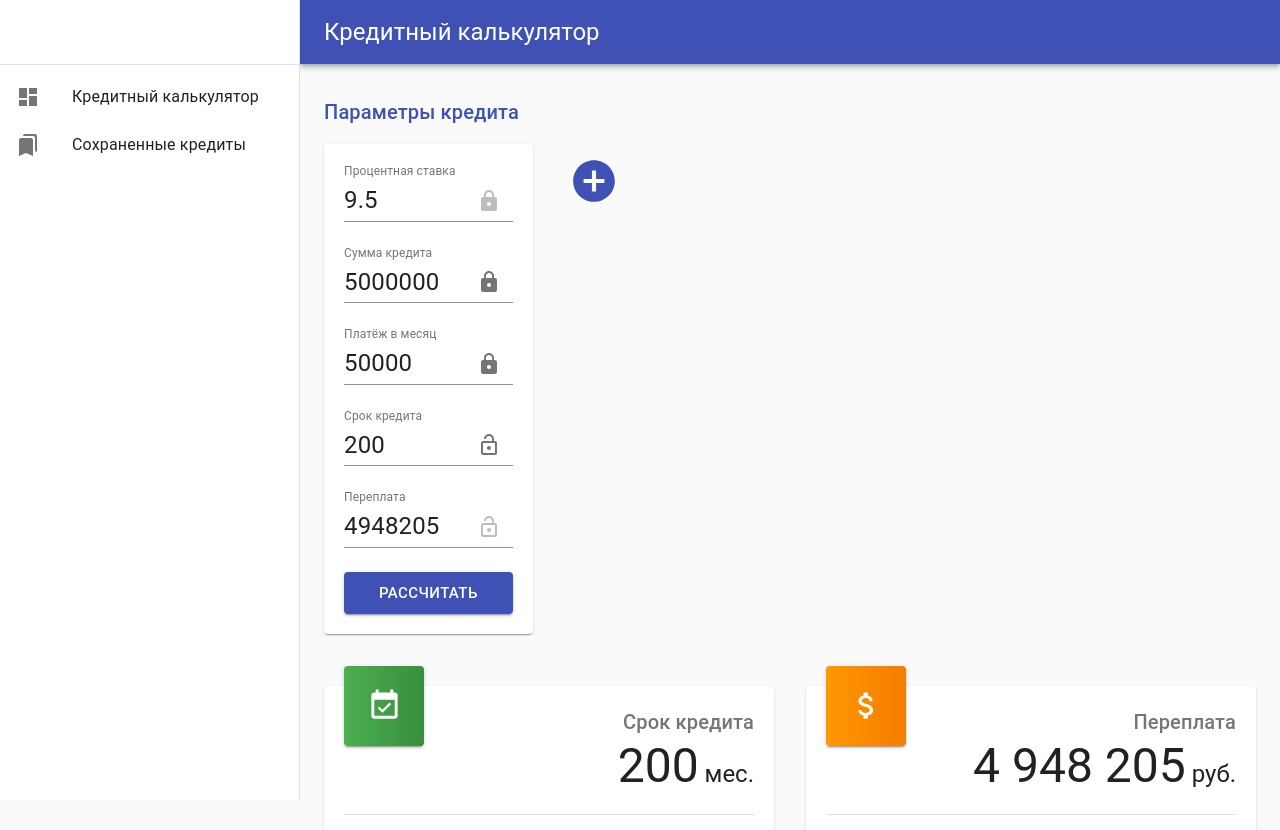
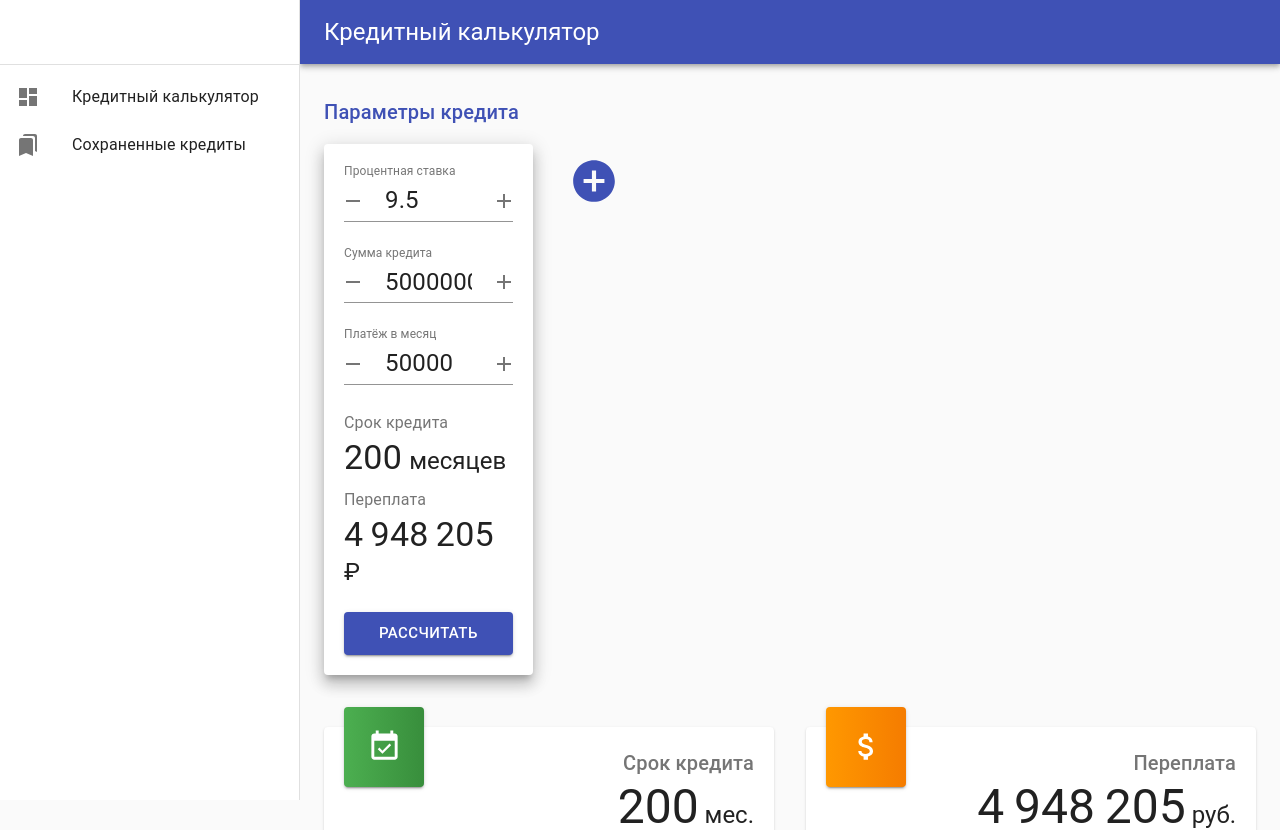
Before and after one commit to leonidfeskov/calculator, a React app: page / in a window 1280 px wide. Shown: the top 830 px of the page. Built offline with nearby package versions, Linux system fonts and the light colour scheme.

Commit message:
multiple-params-star Compare several credits, but calculate only one

```diff
--- a/src/components/CreditForm/index.js
+++ b/src/components/CreditForm/index.js
@@ -2,21 +2,26 @@ import React from 'react';
 import { useSelector, useDispatch } from 'react-redux';
 import PropTypes from 'prop-types';
 
+import MuiBox from '@material-ui/core/Box';
 import MuiGrid from '@material-ui/core/Grid';
+import MuiButton from '@material-ui/core/Button';
+import MuiTypography from '@material-ui/core/Typography';
 
 import Box from 'src/components/common/Box';
-import LockedInput from 'src/components/common/Input/LockedInput';
-import { saveCredit, lockField } from 'src/reducers/credits';
-import MuiButton from '@material-ui/core/Button';
+import NumberInput from 'src/components/common/Input/NumberInput';
+import { saveCredit, setActive } from 'src/reducers/credits';
+import { setPaymentSchedule } from 'src/reducers/paymentSchedule';
+import { numConversion, priceFormat } from 'src/utils/common';
 
 export default function CreditForm({ name }) {
-    const { creditByName, scheduleByName } = useSelector(({ credits }) => credits);
+    const { creditByName, scheduleByName, active } = useSelector(({ credits }) => credits);
     const creditParams = creditByName[name];
     const creditSchedule = scheduleByName[name];
+    const isActive = active === creditParams.name;
     const dispatch = useDispatch();
 
     const onChange = (field, value) => {
-        if (creditParams.hasOwnProperty(field)) {
+        if (creditParams.hasOwnProperty(field) && !isNaN(value)) {
             dispatch(
                 saveCredit({
                     ...creditParams,
@@ -31,74 +36,90 @@ export default function CreditForm({ name }) {
         }
     };
 
-    const onChangeLocked = (field, value) => {
-        if (creditParams.locked.hasOwnProperty(field)) {
-            dispatch(lockField({ name, field, value }));
-        }
+    const onSubmit = (event) => {
+        event.preventDefault();
+        dispatch(setActive({ name: creditParams.name }));
+        dispatch(setPaymentSchedule(scheduleByName[creditParams.name]));
     };
 
     return (
-        <Box>
+        <Box elevation={isActive ? 10 : 2}>
+            <form onSubmit={onSubmit} noValidate autoComplete="off">
                 <MuiGrid container spacing={3} direction="column">
                     <MuiGrid item xs={12}>
-                    <LockedInput
+                        <NumberInput
                             value={creditParams.creditPercent}
-                        locked={creditParams.locked.creditPercent}
-                        onChange={({ target: { value } }) => onChange('creditPercent', parseFloat(value))}
+                            onChange={(value) => onChange('creditPercent', value)}
                             label="Процентная ставка"
                             units="%"
-                        lockDisabled
+                            step={0.5}
+                            shiftStep={0.1}
+                            minValue={0}
+                            maxValue={100}
+                            valueProcessor={(value) => Math.round(value * 10) / 10}
                         />
                     </MuiGrid>
                     <MuiGrid item xs={12}>
-                    <LockedInput
+                        <NumberInput
                             value={creditParams.creditSum}
-                        locked={creditParams.locked.creditSum}
-                        onChange={({ target: { value } }) => onChange('creditSum', parseFloat(value))}
-                        onChangeLocked={(locked) => onChangeLocked('creditSum', locked)}
+                            onChange={(value) => onChange('creditSum', value)}
                             label="Сумма кредита"
                             units="₽"
+                            step={500000}
+                            shiftStep={100000}
+                            minValue={50000}
+                            maxValue={100000000}
                         />
                     </MuiGrid>
                     <MuiGrid item xs={12}>
-                    <LockedInput
+                        <NumberInput
                             value={creditParams.paymentPerMonth}
-                        locked={creditParams.locked.paymentPerMonth}
-                        onChange={({ target: { value } }) => onChange('paymentPerMonth', parseFloat(value))}
-                        onChangeLocked={(locked) => onChangeLocked('paymentPerMonth', locked)}
+                            onChange={(value) => onChange('paymentPerMonth', value)}
                             label="Платёж в месяц"
                             units="₽"
+                            step={5000}
+                            shiftStep={1000}
+                            minValue={1000}
+                            maxValue={100000000}
                         />
                     </MuiGrid>
                     <MuiGrid item xs={12}>
-                    <LockedInput
-                        // value={creditParams.months}
-                        value={creditSchedule.summary.monthCount}
-                        locked={creditParams.locked.months}
-                        onChange={({ target: { value } }) => onChange('months', parseFloat(value))}
-                        onChangeLocked={(locked) => onChangeLocked('months', locked)}
-                        label="Срок кредита"
-                        units="мес."
-                    />
+                        <MuiTypography component="h3" variant="subtitle1" color="textSecondary">
+                            Срок кредита
+                        </MuiTypography>
+                        <MuiTypography component="span" variant="h4">
+                            {creditSchedule.summary.monthCount}&thinsp;
+                        </MuiTypography>
+                        <MuiTypography component="span" variant="h5">
+                            {numConversion(creditSchedule.summary.monthCount, ['месяц', 'месяца', 'месяцев'])}
+                        </MuiTypography>
                     </MuiGrid>
                     <MuiGrid item xs={12}>
-                    <LockedInput
-                        // value={creditParams.overpayment}
-                        value={Math.round(creditSchedule.summary.overpayment)}
-                        locked={creditParams.locked.overpayment}
-                        onChange={({ target: { value } }) => onChange('overpayment', parseFloat(value))}
-                        onChangeLocked={(locked) => onChangeLocked('overpayment', locked)}
-                        label="Переплата"
-                        units="₽"
-                        lockDisabled
-                    />
+                        <MuiBox mt={-2}>
+                            <MuiTypography component="h3" variant="subtitle1" color="textSecondary">
+                                Переплата
+                            </MuiTypography>
+                            <MuiTypography component="span" variant="h4">
+                                {priceFormat(creditSchedule.summary.overpayment)}&thinsp;
+                            </MuiTypography>
+                            <MuiTypography component="span" variant="h5">
+                                ₽
+                            </MuiTypography>
+                        </MuiBox>
                     </MuiGrid>
                     <MuiGrid item xs={12}>
-                    <MuiButton size="large" variant="contained" color="primary" fullWidth type="submit">
+                        <MuiButton
+                            size="large"
+                            variant="contained"
+                            color={isActive ? 'primary' : 'default'}
+                            fullWidth
+                            type="submit"
+                        >
                             Рассчитать
                         </MuiButton>
                     </MuiGrid>
                 </MuiGrid>
+            </form>
         </Box>
     );
 }
--- a/src/components/MultiCreditForm/index.js
+++ b/src/components/MultiCreditForm/index.js
@@ -3,34 +3,27 @@ import { useSelector, useDispatch } from 'react-redux';
 
 import MuiGrid from '@material-ui/core/Grid';
 import MuiBox from '@material-ui/core/Box';
+import MuiIconButton from '@material-ui/core/IconButton';
+import AddCircleIcon from '@material-ui/icons/AddCircle';
 
 import BoxTitle from 'src/components/common/Box/Title';
 import CreditForm from 'src/components/CreditForm';
-import { initialCreditParams, addCredit } from 'src/reducers/credits';
-import { setPaymentSchedule } from 'src/reducers/paymentSchedule';
-import MuiIconButton from '@material-ui/core/IconButton';
-import AddCircleIcon from '@material-ui/icons/AddCircle';
+import { addCredit } from 'src/reducers/credits';
 
 let creditNameCounter = 1;
 
 export default function MultiCreditForm() {
-    const { names, scheduleByName } = useSelector((state) => state.credits);
+    const { names, creditByName } = useSelector((state) => state.credits);
     const dispatch = useDispatch();
 
-    const onSubmit = (event) => {
-        event.preventDefault();
-        dispatch(setPaymentSchedule(scheduleByName.default));
-    };
-
     const addOneMoreCredit = () => {
-        dispatch(addCredit({ ...initialCreditParams, name: `credit${creditNameCounter}` }));
+        dispatch(addCredit({ ...creditByName[names[names.length - 1]], name: `credit${creditNameCounter}` }));
         creditNameCounter += 1;
     };
 
     return (
         <MuiBox mb={2}>
             <BoxTitle>Параметры кредита</BoxTitle>
-            <form onSubmit={onSubmit} noValidate autoComplete="off">
             <MuiGrid container xs={12} spacing={3}>
                 {names.map((name) => (
                     <MuiGrid key={name} item xs={12} md={3} lg={3}>
@@ -43,7 +36,6 @@ export default function MultiCreditForm() {
                     </MuiIconButton>
                 </MuiGrid>
             </MuiGrid>
-            </form>
         </MuiBox>
     );
 }
--- a/src/components/common/Box/index.js
+++ b/src/components/common/Box/index.js
@@ -3,6 +3,10 @@ import { Paper } from '@material-ui/core';
 
 import 'src/components/common/Box/Box.css';
 
-export default function Box({ children }) {
-    return <Paper className="box">{children}</Paper>;
+export default function Box({ children, ...props }) {
+    return (
+        <Paper className="box" {...props}>
+            {children}
+        </Paper>
+    );
 }
--- /dev/null
+++ b/src/components/common/Input/NumberInput.js
@@ -0,0 +1,93 @@
+import React from 'react';
+import PropTypes from 'prop-types';
+
+import MuiInputLabel from '@material-ui/core/InputLabel';
+import MuiFormControl from '@material-ui/core/FormControl';
+
+import LargeInput from 'src/components/common/Input/LargeInput';
+import MuiInputAdornment from '@material-ui/core/InputAdornment';
+import MuiIconButton from '@material-ui/core/IconButton';
+import AddIcon from '@material-ui/icons/Add';
+import RemoveIcon from '@material-ui/icons/Remove';
+
+const NumberInput = ({
+    label,
+    onChange,
+    units,
+    step,
+    shiftStep,
+    value,
+    minValue,
+    maxValue,
+    valueProcessor,
+    ...props
+}) => {
+    const parsedValue = valueProcessor(parseFloat(value));
+    const onInputChange = ({ target: { value } }) => {
+        const floatValue = parseFloat(value);
+        if (!isNaN(floatValue)) {
+            onChange(floatValue);
+        }
+    };
+    const onDecrease = ({ shiftKey }) => {
+        if (!isNaN(parsedValue)) {
+            onChange(Math.max(parsedValue - (shiftKey ? shiftStep : step), minValue));
+        }
+    };
+    const onIncrease = ({ shiftKey }) => {
+        if (!isNaN(parsedValue)) {
+            onChange(Math.min(parsedValue + (shiftKey ? shiftStep : step), maxValue));
+        }
+    };
+    return (
+        <MuiFormControl fullWidth>
+            <MuiInputLabel>{label}</MuiInputLabel>
+            <LargeInput
+                {...props}
+                value={valueProcessor(value)}
+                onChange={onInputChange}
+                startAdornment={
+                    <MuiInputAdornment position="start">
+                        <MuiIconButton
+                            style={{ marginLeft: -15 }}
+                            aria-label={`Уменьшить`}
+                            onClick={onDecrease}
+                            disabled={isNaN(parsedValue)}
+                        >
+                            <RemoveIcon />
+                        </MuiIconButton>
+                    </MuiInputAdornment>
+                }
+                endAdornment={
+                    <MuiInputAdornment position="end">
+                        <MuiIconButton
+                            style={{ marginRight: -15 }}
+                            aria-label={`Увеличить`}
+                            onClick={onIncrease}
+                            disabled={isNaN(parsedValue)}
+                        >
+                            <AddIcon />
+                        </MuiIconButton>
+                    </MuiInputAdornment>
+                }
+            />
+        </MuiFormControl>
+    );
+};
+
+NumberInput.defaultProps = {
+    valueProcessor: (value) => value,
+    minValue: 0,
+    maxValue: Infinity,
+};
+
+NumberInput.propTypes = {
+    label: PropTypes.string,
+    value: PropTypes.string,
+    minValue: PropTypes.number,
+    maxValue: PropTypes.number,
+    step: PropTypes.number,
+    onChange: PropTypes.func,
+};
+
+export default NumberInput;
--- a/src/components/common/Input/index.js
+++ b/src/components/common/Input/index.js
@@ -7,7 +7,7 @@ import MuiFormControl from '@material-ui/core/FormControl';
 
 import LargeInput from 'src/components/common/Input/LargeInput';
 
-export default function LockedInput({ label, locked, onChange, onChangeLocked, units, ...props }) {
+export default function Input({ label, onChange, units, ...props }) {
     return (
         <MuiFormControl fullWidth>
             <MuiInputLabel>{label}</MuiInputLabel>
@@ -20,8 +20,8 @@ export default function LockedInput({ label, locked, onChange, onChangeLocked, u
     );
 }
 
-LockedInput.propTypes = {
+Input.propTypes = {
     label: PropTypes.string,
-    units: PropTypes.string,
+    // units: PropTypes.string,
     onChange: PropTypes.func,
 };
--- a/src/reducers/credits.js
+++ b/src/reducers/credits.js
@@ -5,6 +5,7 @@ const SAVE_CREDIT = 'SAVE_CREDIT';
 const LOCK_FIELD = 'LOCK_FIELD';
 const ADD_CREDIT = 'ADD_CREDIT';
 const REMOVE_CREDIT = 'REMOVE_CREDIT';
+const SET_ACTIVE = 'SET_ACTIVE';
 
 export function addCredit(payload) {
     return {
@@ -27,6 +28,13 @@ export function lockField({ name, field, value }) {
     };
 }
 
+export function setActive({ name }) {
+    return {
+        type: SET_ACTIVE,
+        payload: { name },
+    };
+}
+
 export const initialCreditParams = {
     creditSum: 5000000,
     creditPercent: 9.5,
@@ -42,10 +50,13 @@ export const initialCreditParams = {
     },
 };
 
+const DEFAULT_NAME = 'default';
+
 export const initialCredits = {
-    names: ['default'],
+    names: [DEFAULT_NAME],
+    active: DEFAULT_NAME,
     creditByName: {
-        default: initialCreditParams,
+        default: { ...initialCreditParams, name: DEFAULT_NAME },
     },
     scheduleByName: {
         default: calculatePayments(initialCreditParams),
@@ -73,6 +84,7 @@ export default function credits(state = initialCredits, { type, payload }) {
                 names: removeItem(state.names, payload.name),
                 creditByName: removeProperty(state.creditByName, payload.name),
                 scheduleByName: removeProperty(state.scheduleByName, payload.name),
+                active: state.active === payload.name ? null : state.active,
             };
         case LOCK_FIELD:
             return {
@@ -85,6 +97,11 @@ export default function credits(state = initialCredits, { type, payload }) {
                     },
                 },
             };
+        case SET_ACTIVE:
+            return {
+                ...state,
+                active: payload.name,
+            };
         default:
             return state;
     }
--- a/src/utils/common.js
+++ b/src/utils/common.js
@@ -1,6 +1,6 @@
 export function priceFormat(value) {
     const roundedValue = Math.round(value);
-    return roundedValue.toLocaleString('ru-RU');
+    return roundedValue.toLocaleString('ru-RU').replace(/\s/g, '\u2009');
 }
 
 export function roundValue(value) {
```
Lines whose indentation alone changed are shown as unchanged.
